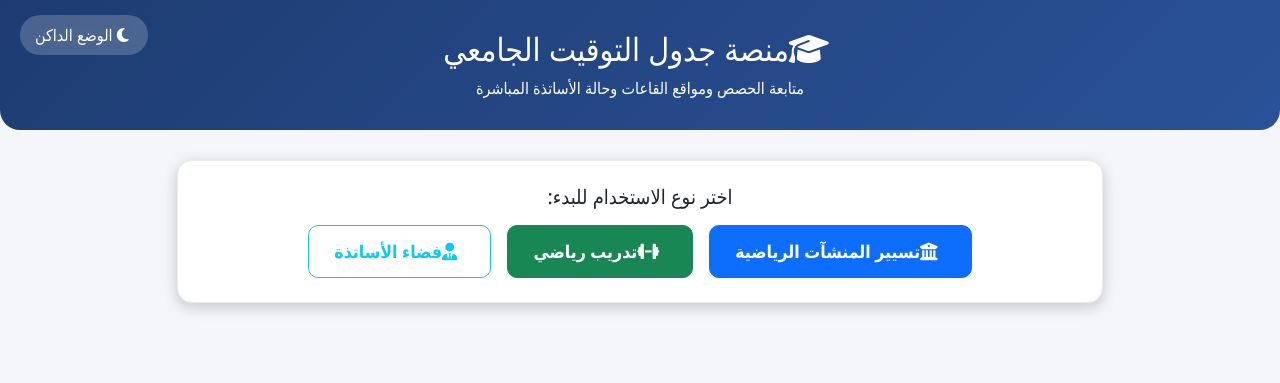
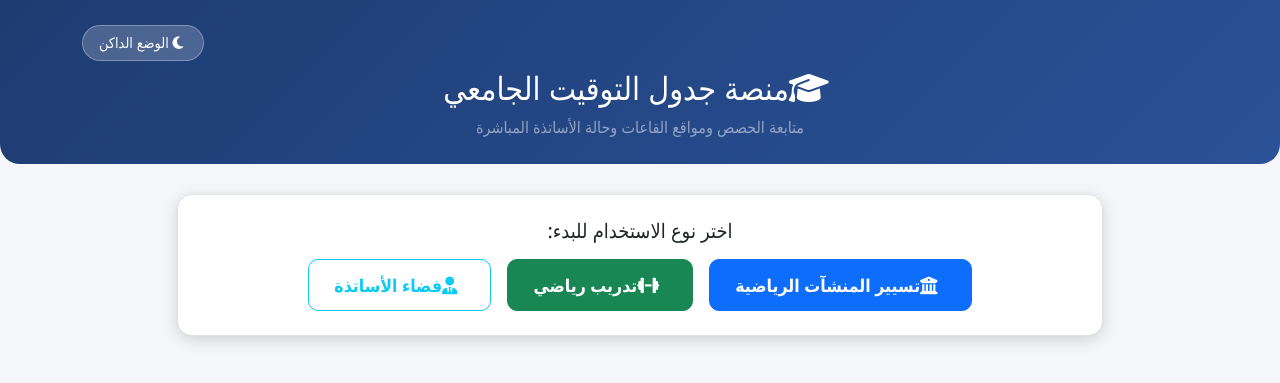
Before and after one commit to abde49166-beep/timetable-app, a Flask app: page / in a window 1280 px wide. Shown: the top 383 px of the page. Run offline with Flask 3, Linux system fonts and the light colour scheme; data that the repository does not hold is empty.

Commit message:
Update index.html

```diff
--- a/templates/index.html
+++ b/templates/index.html
@@ -13,20 +13,22 @@
             --bg-primary: #f4f6f9;
             --text-primary: #212529;
             --card-bg: #ffffff;
-            --table-header-bg: #f8f9fa;
+            --table-header-bg: #e9ecef;
+            --table-row-bg: #ffffff;
             --table-hover: #f1f3f5;
-            --border-color: #e9ecef;
+            --border-color: #dee2e6;
             --modal-bg: #ffffff;
             --header-gradient: linear-gradient(135deg, #1e3c72 0%, #2a5298 100%);
         }
 
         [data-theme="dark"] {
             --bg-primary: #121212;
-            --text-primary: #e0e0e0;
+            --text-primary: #f8f9fa;
             --card-bg: #1e1e1e;
-            --table-header-bg: #2d2d2d;
-            --table-hover: #2a2a2a;
-            --border-color: #333333;
+            --table-header-bg: #2d3748;
+            --table-row-bg: #1e1e1e;
+            --table-hover: #2d2d2d;
+            --border-color: #383838;
             --modal-bg: #252525;
             --header-gradient: linear-gradient(135deg, #0f2027 0%, #203a43 50%, #2c5364 100%);
         }
@@ -41,11 +43,10 @@
         .header-bg {
             background: var(--header-gradient);
             color: white;
-            padding: 30px 0;
+            padding: 25px 15px;
             border-bottom-left-radius: 20px;
             border-bottom-right-radius: 20px;
             margin-bottom: 30px;
-            position: relative;
         }
 
         .card-custom {
@@ -53,42 +54,45 @@
             color: var(--text-primary);
             border: 1px solid var(--border-color);
             border-radius: 15px;
-            box-shadow: 0 4px 15px rgba(0,0,0,0.2);
+            box-shadow: 0 4px 15px rgba(0,0,0,0.15);
             transition: transform 0.2s, background-color 0.3s;
         }
 
-        .card-custom:hover {
-            transform: translateY(-3px);
+        /* إصلاح الجدول كاملاً في الوضع الداكن والعادي */
+        .table {
+            color: var(--text-primary) !important;
+            border-color: var(--border-color) !important;
+            margin-bottom: 0;
         }
 
-        /* الجدول في الوضعين */
-        .table {
+        .table th {
+            background-color: var(--table-header-bg) !important;
             color: var(--text-primary) !important;
-            border-color: var(--border-color);
+            border-color: var(--border-color) !important;
         }
 
-        .table-light {
-            background-color: var(--table-header-bg) !important;
+        .table td {
+            background-color: var(--table-row-bg) !important;
             color: var(--text-primary) !important;
+            border-color: var(--border-color) !important;
         }
 
-        .table-hover tbody tr:hover {
+        .table tbody tr:hover td {
             background-color: var(--table-hover) !important;
-            color: var(--text-primary) !important;
         }
 
-        /* الحفاظ التام على ألوان الحاضر والغائب والخرائط */
+        /* الحفاظ التام على ألوان الحالة الحاضر والغائب والخرائط */
         .badge-present {
             background-color: #28a745 !important;
-            color: white !important;
-            font-size: 0.9rem;
+            color: #ffffff !important;
+            font-size: 0.85rem;
             padding: 6px 12px;
         }
 
         .badge-absent {
             background-color: #dc3545 !important;
-            color: white !important;
-            font-size: 0.9rem;
+            color: #ffffff !important;
+            font-size: 0.85rem;
             padding: 6px 12px;
         }
 
@@ -99,23 +103,21 @@
             font-weight: bold;
         }
 
-        /* زر التحويل بين الوضعين */
+        /* زر التحويل بين الوضعين مرتب داخل الهيدر */
         .theme-toggle-btn {
-            position: absolute;
-            top: 15px;
-            left: 20px;
             background: rgba(255, 255, 255, 0.2);
-            border: none;
+            border: 1px solid rgba(255, 255, 255, 0.3);
             color: white;
-            padding: 8px 15px;
+            padding: 6px 16px;
             border-radius: 20px;
             cursor: pointer;
             backdrop-filter: blur(5px);
-            transition: background 0.3s;
+            font-size: 0.9rem;
+            transition: all 0.3s;
         }
 
         .theme-toggle-btn:hover {
-            background: rgba(255, 255, 255, 0.3);
+            background: rgba(255, 255, 255, 0.35);
         }
 
         /* النافذة المنبثقة Modal */
@@ -139,15 +141,19 @@
 </head>
 <body>
 
-    <div class="header-bg text-center">
-        <!-- زر التبديل للوضع الداكن -->
-        <button class="theme-toggle-btn" onclick="toggleTheme()">
-            <i id="themeIcon" class="fa-solid fa-moon me-1"></i>
-            <span id="themeText">الوضع الداكن</span>
-        </button>
+    <div class="header-bg">
+        <div class="container d-flex flex-column align-items-center text-center position-relative">
+            <!-- زر التبديل منظم بأعلى اليسار أو المنتصف للشاشات الصغيرة -->
+            <div class="w-100 d-flex justify-content-end mb-2">
+                <button class="theme-toggle-btn" onclick="toggleTheme()">
+                    <i id="themeIcon" class="fa-solid fa-moon me-1"></i>
+                    <span id="themeText">الوضع الداكن</span>
+                </button>
+            </div>
 
-        <h2><i class="fa-solid fa-graduation-cap me-2"></i>منصة جدول التوقيت الجامعي</h2>
-        <p class="mb-0">متابعة الحصص ومواقع القاعات وحالة الأساتذة المباشرة</p>
+            <h2><i class="fa-solid fa-graduation-cap me-2"></i>منصة جدول التوقيت الجامعي</h2>
+            <p class="mb-0 text-white-50">متابعة الحصص ومواقع القاعات وحالة الأساتذة المباشرة</p>
+        </div>
     </div>
 
     <div class="container mb-5">
@@ -254,7 +260,6 @@
         let fullSchedule = [];
         let professorsMap = {};
 
-        // جلب البيانات فور تحميل الصفحة
         async function loadData() {
             try {
                 const res = await fetch('/api/schedule');
@@ -268,7 +273,6 @@
             }
         }
 
-        // إيجاد حالة الأستاذ بناءً على اسمه في الجدول
         function getProfStatus(profName) {
             for (let email in professorsMap) {
                 if (email.includes("hamani") && profName.includes("حماني")) return professorsMap[email];
@@ -280,7 +284,6 @@
             return "حاضر";
         }
 
-        // عرض جدول التخصص المختار
         function selectSpecialty(spec) {
             document.getElementById('selectedTitle').innerText = "جدول توقيت تخصص: " + spec;
             document.getElementById('scheduleContainer').classList.remove('d-none');
@@ -323,7 +326,6 @@
             }
         }
 
-        // تحديث حالة الأستاذ
         document.getElementById('profForm').addEventListener('submit', async (e) => {
             e.preventDefault();
             const email = document.getElementById('profEmail').value;
@@ -352,7 +354,6 @@
             }
         });
 
-        // التبديل بين الوضع الداكن والوضع العادي وحفظ الخيار
         function toggleTheme() {
             const currentTheme = document.documentElement.getAttribute('data-theme');
             const newTheme = currentTheme === 'dark' ? 'light' : 'dark';
@@ -376,7 +377,6 @@
             }
         }
 
-        // تطبيق الوضع المحفوظ عند بداية التحميل
         window.onload = () => {
             const savedTheme = localStorage.getItem('theme') || 'light';
             document.documentElement.setAttribute('data-theme', savedTheme);
```
